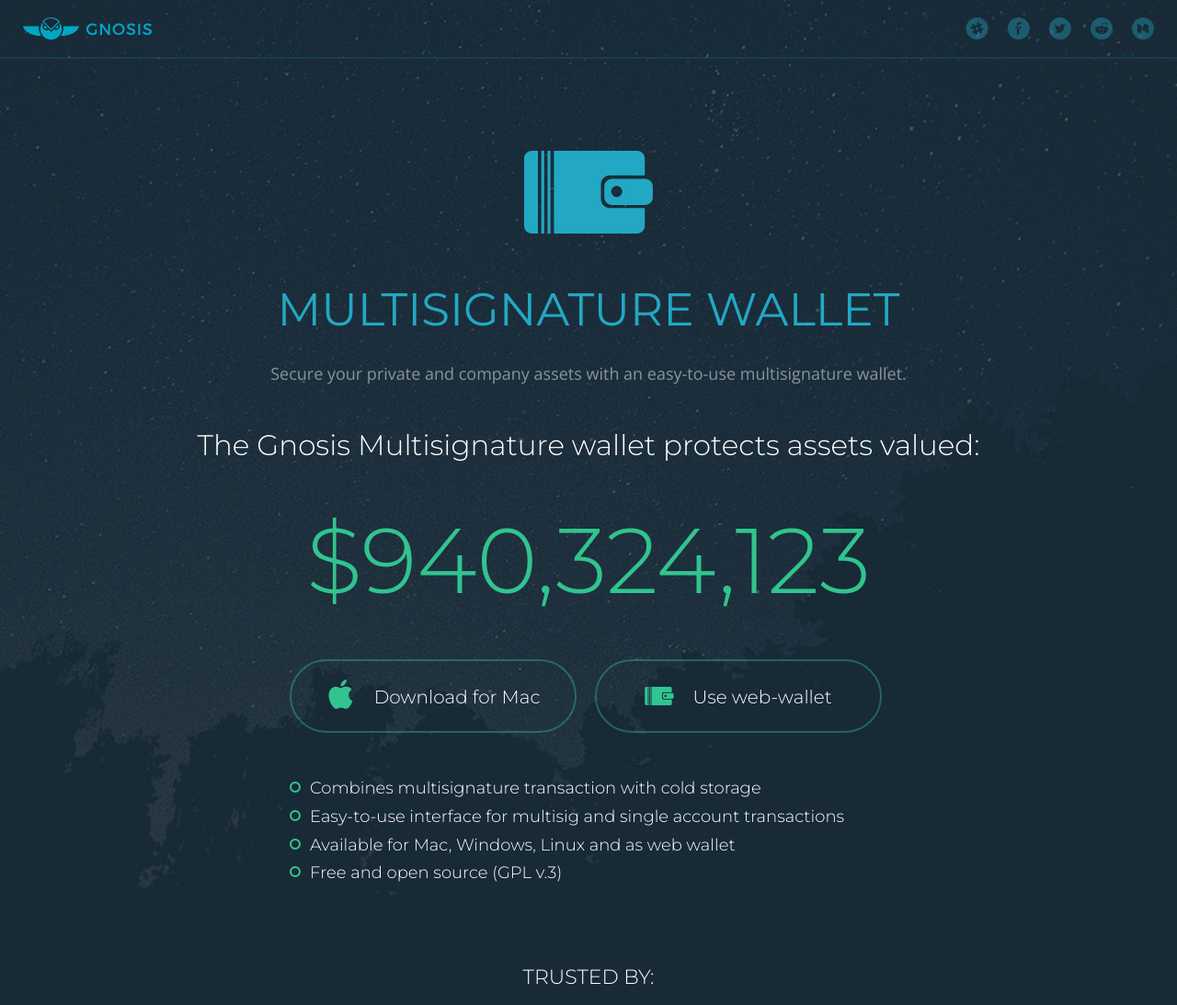
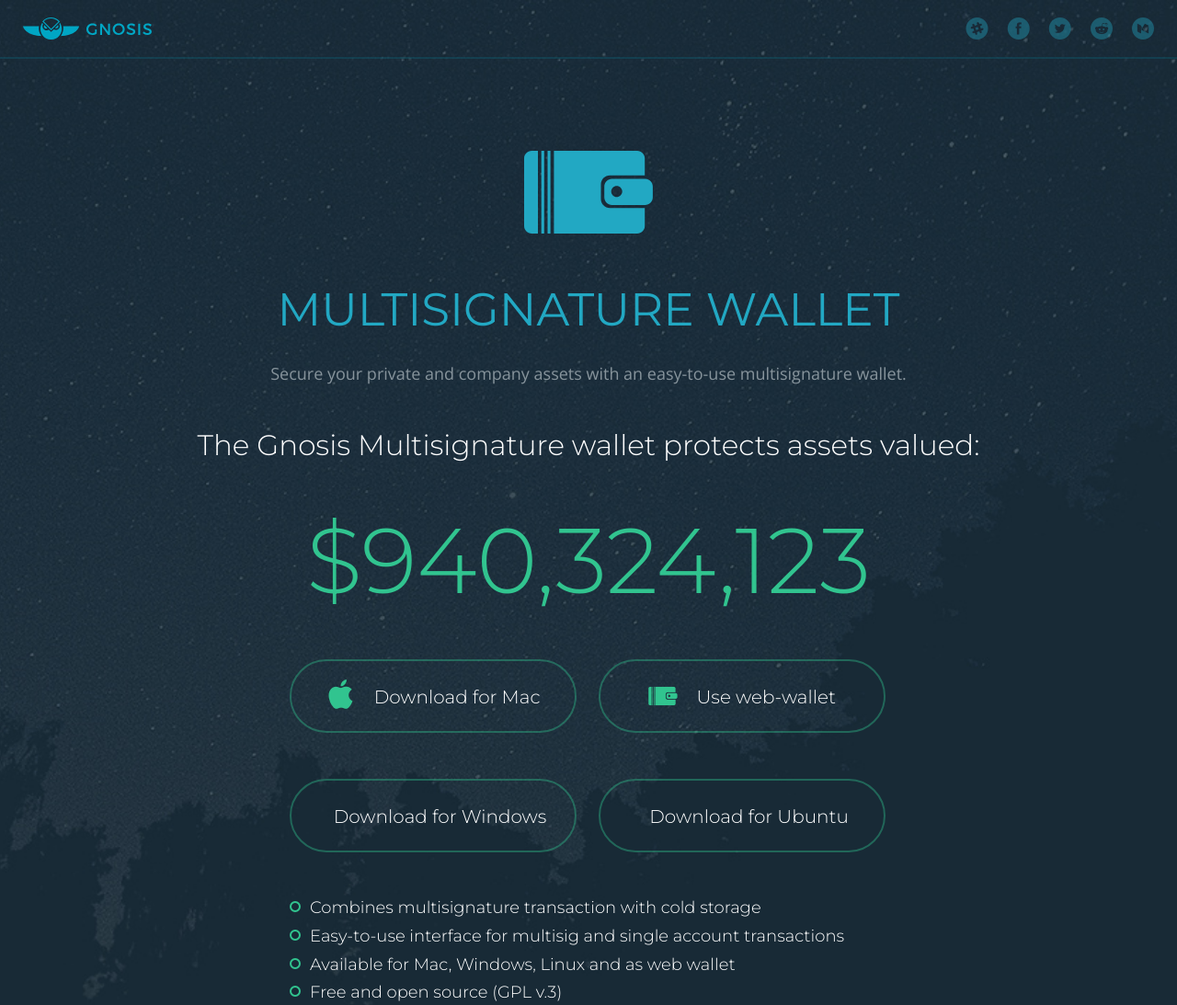
Before and after one commit to bretthex/wallet-website, a website: page index.html in a window 1280 px wide. Shown: the top 1093 px of the page at 92% size. Drawn offline with nearby package versions, Linux system fonts and the light colour scheme.

Commit message:
binaries for windows and ubuntu

```diff
--- a/index.html
+++ b/index.html
@@ -44,7 +44,14 @@
             <div class=money>$940,324,123</div>
          </div>
          <div class="home-top-inner center-block">
-            <div class=buttons><a href="/downloads/OSX-x64.zip" class=button-green><span class="icon icon-apple"></span> <span class=button-text>Download for Mac</span> </a><a href="https://wallet.gnosis.pm/" class=button-green><span class="icon icon-wallet"></span> <span class=button-text>Use web-wallet</span></a></div>
+            <div class=buttons>
+              <a href="/downloads/OSX-x64.zip" class=button-green><span class="icon icon-apple"></span> <span class=button-text>Download for Mac</span> </a>
+              <a href="https://wallet.gnosis.pm/" class=button-green><span class="icon icon-wallet"></span> <span class=button-text>Use web-wallet</span></a>
+            </div>
+            <div class="buttons">
+              <a href="/downloads/Windowsx64.zip" class=button-green><span class="icon"></span> <span class=button-text>Download for Windows</span> </a>
+              <a href="/downloads/Ubuntu16-x64.deb" class=button-green><span class="icon"></span> <span class=button-text>Download for Ubuntu</span> </a>
+            </div>
             <ul class=list-circles>
                <li>Combines multisignature transaction with cold storage
                <li>Easy-to-use interface for multisig and single account transactions
```
Also changed, not shown: 2 other files.
